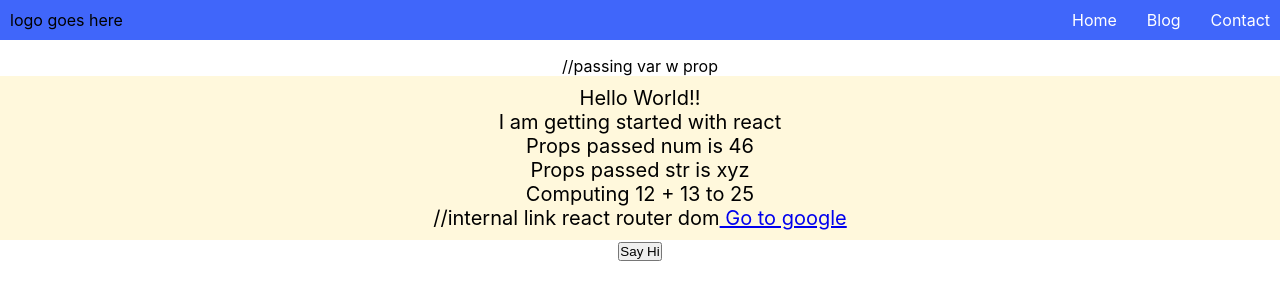
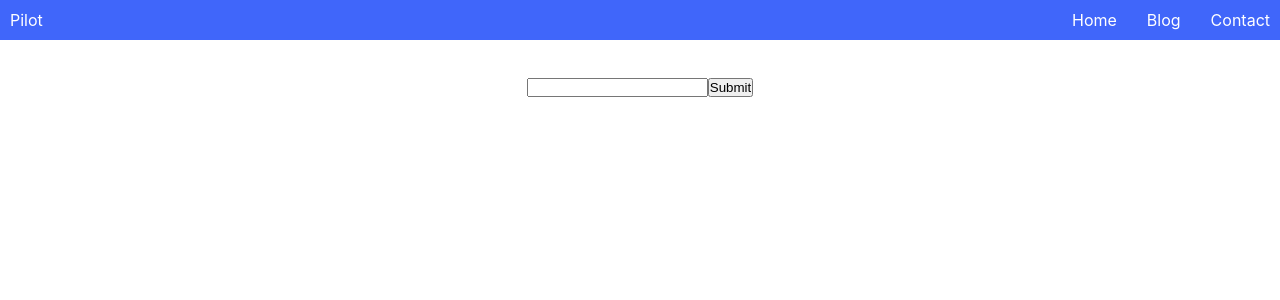
Before and after one commit to Pheonix-db-team/PG-Accreditation-Automation, a React (Create React App) app: page / in a window 1280 px wide. Shown: the top 300 px of the page. Built offline with nearby package versions, Linux system fonts and the light colour scheme.

Commit message:
Use state and form

```diff
--- a/src/App.css
+++ b/src/App.css
@@ -2,6 +2,10 @@
   /*default*/
   margin: 0;
   padding: 0;
+}
+
+.logo {
+  color: white;
 }
 
 .navbar {
--- a/src/App.js
+++ b/src/App.js
@@ -4,15 +4,27 @@ import HelloWorld from './components/HelloWorld';
 import NavBar from './components/NavBar';
 import './App.css';
 import Greeting from './components/Greeting';
+import { useState } from 'react';
 function App() {
-  const num = 46;
-  const str = "xyz";
+  //  const num = 46;
+  //const str = "xyz";
+  const [name, setName] = useState("");
+  const handleSubmit = (event) => {
+    //prevent redirect to oth. page
+    event.preventDefault();
+    alert("My name is " + name);
+
+  }
   return (
     <div className="App">
       <NavBar></NavBar>
-      //passing var w prop
-      <HelloWorld propnum={num} propstr={str} />
-      <Greeting></Greeting>
+      <br></br>
+      <form onSubmit={handleSubmit
+      }>
+        <div >{name}</div>
+        <input type="text" value={name} onChange={(e) => setName(e.target.value)}></input>
+        <input type="submit"></input>
+      </form>
     </div>
   );
 }
--- a/src/components/NavBar.js
+++ b/src/components/NavBar.js
@@ -4,7 +4,7 @@ function NavBar() {
     return (
         <div className='navbar'>
             <div className='logo'>
-                logo goes here
+                Pilot
             </div>
             <div className='navbar-menu'>
                 <li><a href='/'>Home</a></li>
```
